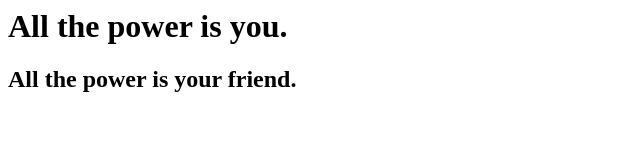
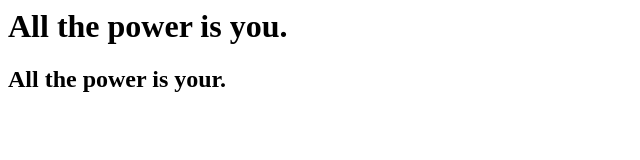
Before and after one commit to simanta-limbu/firstgitrepo, a plain HTML site: page index.html in a window 1280 px wide. Shown: the full height of the page, 0-640 px from the left. Drawn offline with Linux system fonts and the light colour scheme.

Commit message:
some changes

```diff
--- a/index.html
+++ b/index.html
@@ -1,6 +1,6 @@
 <html>
 <body>
 <h1> All the power is you. </h1>
-<h2> All the power is your friend. </h2>
+<h2> All the power is your. </h2>
 </body>
 </html>
```
